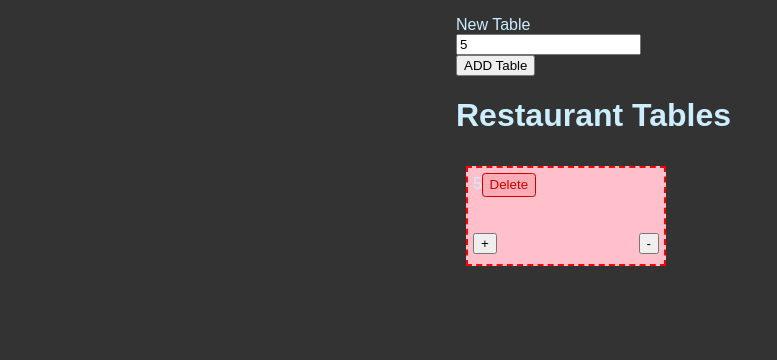
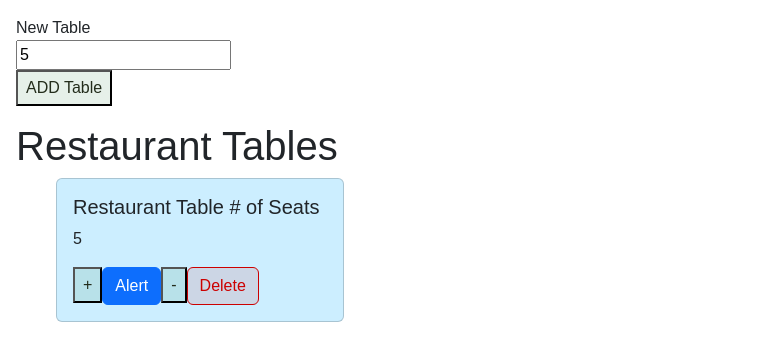
Before and after one commit to HabibiHaddad/React-App, a React (Create React App) app: page / in a window 1280 px wide. Both pictures are taken after typing "5" into the empty fields and a click on the button "ADD Table". Shown: the top 360 px of the page, without its empty margins (0-777 px from the left). Built offline with nearby package versions, Linux system fonts and the light colour scheme.

Commit message:
problem in console throwing error. Now sure where but still functional. CSS is getting overrided somewhere.

```diff
--- a/package.json
+++ b/package.json
@@ -3,8 +3,10 @@
   "version": "0.1.0",
   "private": true,
   "dependencies": {
+    "bootstrap": "^5.3.3",
     "cra-template": "1.2.0",
     "react": "^19.0.0",
+    "react-bootstrap-validation": "^0.1.11",
     "react-dom": "^19.0.0",
     "react-scripts": "5.0.1",
     "web-vitals": "^4.2.4"
--- a/src/App.js
+++ b/src/App.js
@@ -1,9 +1,15 @@
 
 import './App.css';
 import { useState } from "react"
+import 'bootstrap/dist/css/bootstrap.min.css';
+import TableForm from './Components/TableForm';
+import TableCard from './Components/TableCard';
+import AlertComponent from './Components/AlertComponent';
+
 function App() {
   const [newTable, setNewTable] = useState()
   const[tables,setTables] = useState([])
+  const [show, setShow] = useState(false);
   function handleSubmit(e){
     e.preventDefault()
     setTables(currentTables =>{
@@ -42,35 +48,16 @@ function App() {
       })
     })
   }
+
   return (
     <>
-      <form className="table" onSubmit={handleSubmit}>
-        <div className="table-row">
-          <label>New Table</label>
-          <br></br>
-          <input type="number" name="num-guests" value={newTable} onChange={e => setNewTable(e.target.value)}></input>
-          <br></br>
-          <button className="add-table">ADD Table</button>
-        </div>
-      </form>
+      <TableForm newTable ={newTable} setNewTable={setNewTable} handleSubmit={handleSubmit}></TableForm>
       <h1>Restaurant Tables</h1>
-      {tables.map(table => {
-        return (
-          <span class="inline-box" key={table.id}>
-            {table.numGuests}<button className="btn btn-danger" onClick={()=> handleDelete(table.id)}>Delete</button>
-            <br></br><br></br><br></br>
-            <div class="buttons">
-              <button className="increment" onClick={() => incrementGuests(table.id)}>+</button>
+      {tables.map(table => (
+        <TableCard key ={table.id} table={table} incrementGuests={incrementGuests} decrementGuests={decrementGuests} handleDelete={handleDelete} setShow={setShow}></TableCard>
+      ))}
 
-              <button className="decrement" onClick={() => decrementGuests(table.id)}>-</button>
-            </div>
-          </span>
-        )
-      })}
-
-
-
-
+    <AlertComponent show={show} setShow={setShow} />
 
     </>
   )
--- /dev/null
+++ b/src/Components/AlertComponent.js
@@ -0,0 +1,15 @@
+import React from 'react';
+import Alert from 'react-bootstrap/Alert';
+
+function AlertComponent({ show, setShow }) {
+  if (!show) return null;
+
+  return (
+    <Alert variant="warning" onClose={() => setShow(false)} dismissible>
+      <Alert.Heading>Don't click again</Alert.Heading>
+      <p>This is a warning to not click this button again!</p>
+    </Alert>
+  );
+}
+
+export default AlertComponent;
--- /dev/null
+++ b/src/Components/TableCard.js
@@ -0,0 +1,36 @@
+import React from 'react';
+import Card from 'react-bootstrap/Card';
+import Button from 'react-bootstrap/Button';
+
+function TableCard({ table, incrementGuests, decrementGuests, handleDelete, setShow }) {
+  return (
+    <Card
+      className="table"
+      style={{
+        width: '18rem',
+        display: 'block',
+        margin: 'auto',
+        backgroundColor: 'hsl(200, 100%, 90%)',
+      }}
+    >
+      <Card.Body>
+        <Card.Title>Restaurant Table # of Seats</Card.Title>
+        <Card.Text>{table.numGuests}</Card.Text>
+        <button className="increment" onClick={() => incrementGuests(table.id)}>
+          +
+        </button>
+        <Button variant="primary" onClick={() => setShow(true)}>
+          Alert
+        </Button>
+        <button className="decrement" onClick={() => decrementGuests(table.id)}>
+          -
+        </button>
+        <button className="btn btn-danger" onClick={() => handleDelete(table.id)}>
+          Delete
+        </button>
+      </Card.Body>
+    </Card>
+  );
+}
+
+export default TableCard;
--- /dev/null
+++ b/src/Components/TableForm.js
@@ -0,0 +1,22 @@
+import React from 'react';
+
+function TableForm({ newTable, setNewTable, handleSubmit }) {
+  return (
+    <form className="table" onSubmit={handleSubmit}>
+      <div className="table-row">
+        <label>New Table</label>
+        <br />
+        <input
+          type="number"
+          name="num-guests"
+          value={newTable}
+          onChange={e => setNewTable(e.target.value)}
+        />
+        <br />
+        <button className="add-table">ADD Table</button>
+      </div>
+    </form>
+  );
+}
+
+export default TableForm;
--- a/src/index.css
+++ b/src/index.css
@@ -2,13 +2,21 @@
   font-family: Arial, Helvetica, sans-serif;
   box-sizing: border-box;
 }
-
-body {
-  background: #333;
+body{
+  background-color: burlywood;
   color: hsl(200, 100%, 90%);
   max-width: 400px;
   padding: 1rem;
   margin: 0 auto;
+}
+button {
+  background: hsla(138, 81%, 24%, 0.1);
+
+  color: hsl(94, 23%, 14%);
+  padding: 0.25em 0.5em;
+  border-radius: 0.25em;
+  cursor: pointer;
+  outline: none;
 }
 
 .new-item-form {
```
Also changed, not shown: 1 other file (tests, documents, lock files or other folders).
